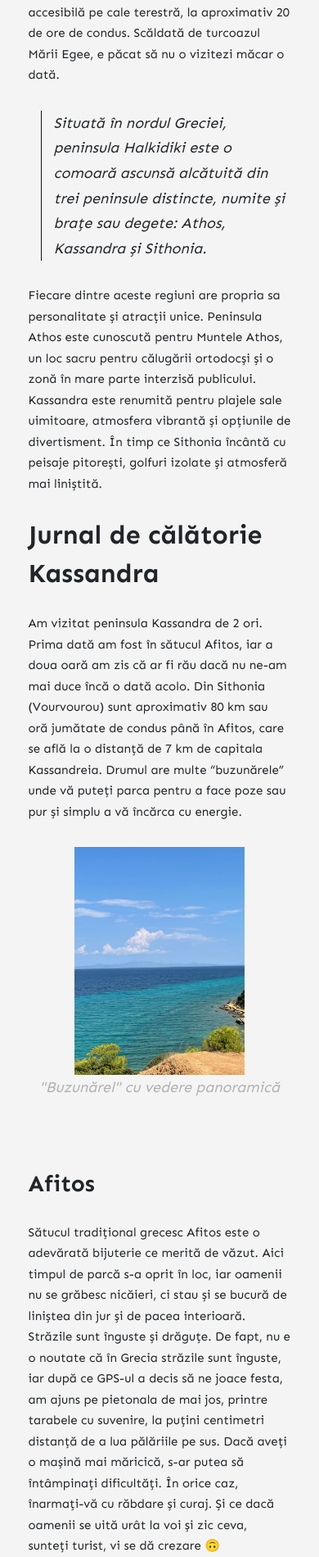
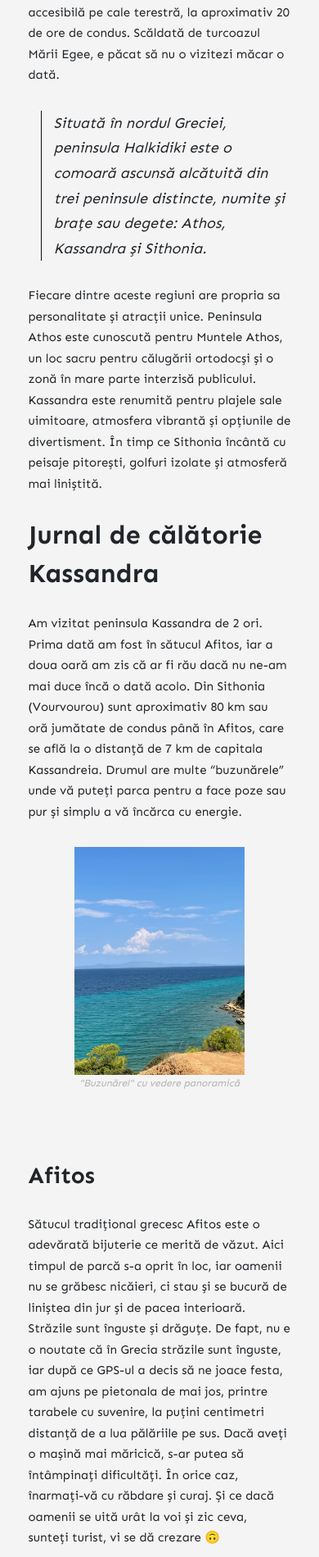
Before and after one commit to Anais7777/Anais7777.github.io, a Jekyll site: the page built from _posts/2023-07-22-sitonia.md, in a window 390 px wide. Shown: the part 608-2507 px from the top of the page at 82% size. Built offline with Jekyll 4.4.1, drawn with Linux system fonts in a browser that asks for light colours; nearby versions of some CDN libraries; comment, search, counter and statistics services are not loaded; grey boxes are pictures that could not be loaded.

Commit message:
caption size for mobile changed

```diff
--- a/assets/css/theme.scss
+++ b/assets/css/theme.scss
@@ -457,7 +457,6 @@ figcaption {
    color: rgb(176, 176, 176);
    font-style: italic;
    text-align: center;
-   font-size: 18px;
 }
 
 // grid of 3 photos
@@ -906,4 +905,8 @@ footer {
         width: 100%;
         padding-right: 85px;
     }
+
+    figcaption {
+        font-size:12px ;
+     }
 }
```
Also changed, not shown: _posts/2023-07-22-sitonia.md (line endings or trailing spaces).
